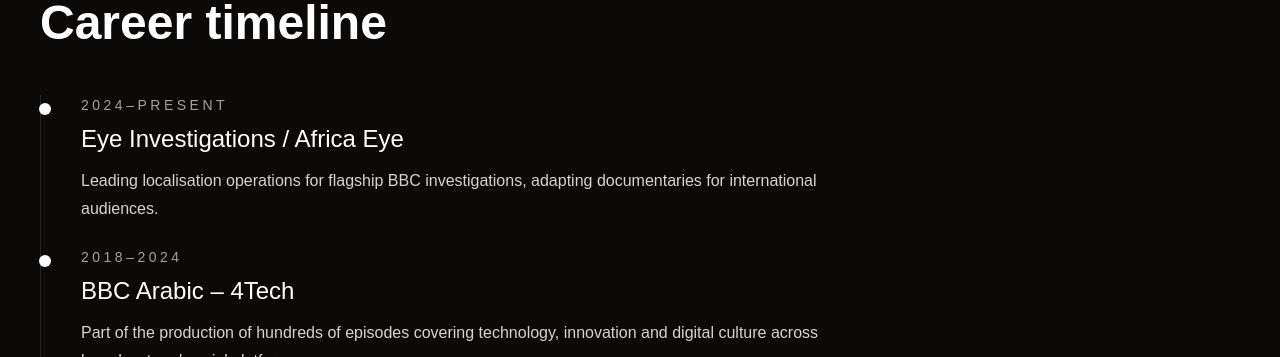
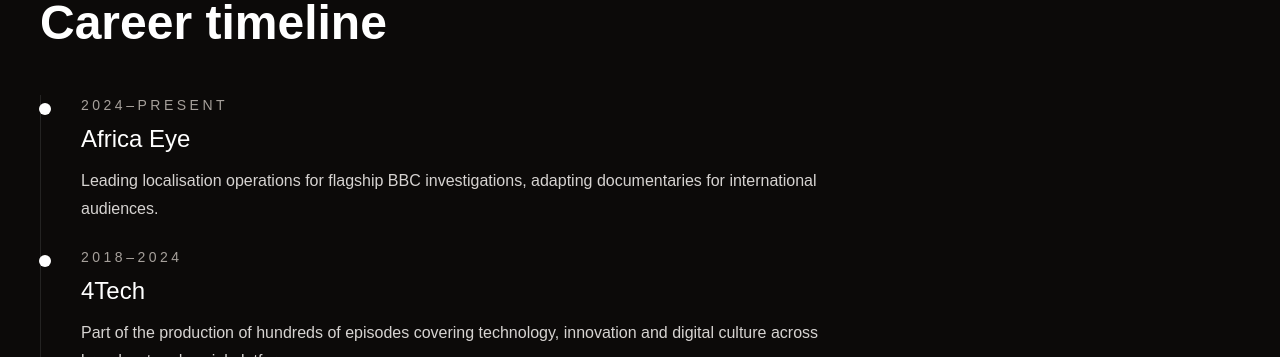
Before and after one commit to issakheirallah/portfolio-site, a Next.js app: page / in a window 1280 px wide. Shown: the part 6360-6717 px from the top of the page. Built offline with nearby package versions, Linux system fonts and the light colour scheme; no server answers.

Commit message:
Change career timeline

```diff
--- a/app/page.tsx
+++ b/app/page.tsx
@@ -318,13 +318,13 @@
   const timeline = [
     {
       year: "2024–Present",
-      title: "Eye Investigations / Africa Eye",
+      title: "Africa Eye",
       description:
         "Leading localisation operations for flagship BBC investigations, adapting documentaries for international audiences.",
     },
     {
       year: "2018–2024",
-      title: "BBC Arabic – 4Tech",
+      title: "4Tech",
       description:
         "Part of the production of hundreds of episodes covering technology, innovation and digital culture across broadcast and social platforms.",
     },
```
